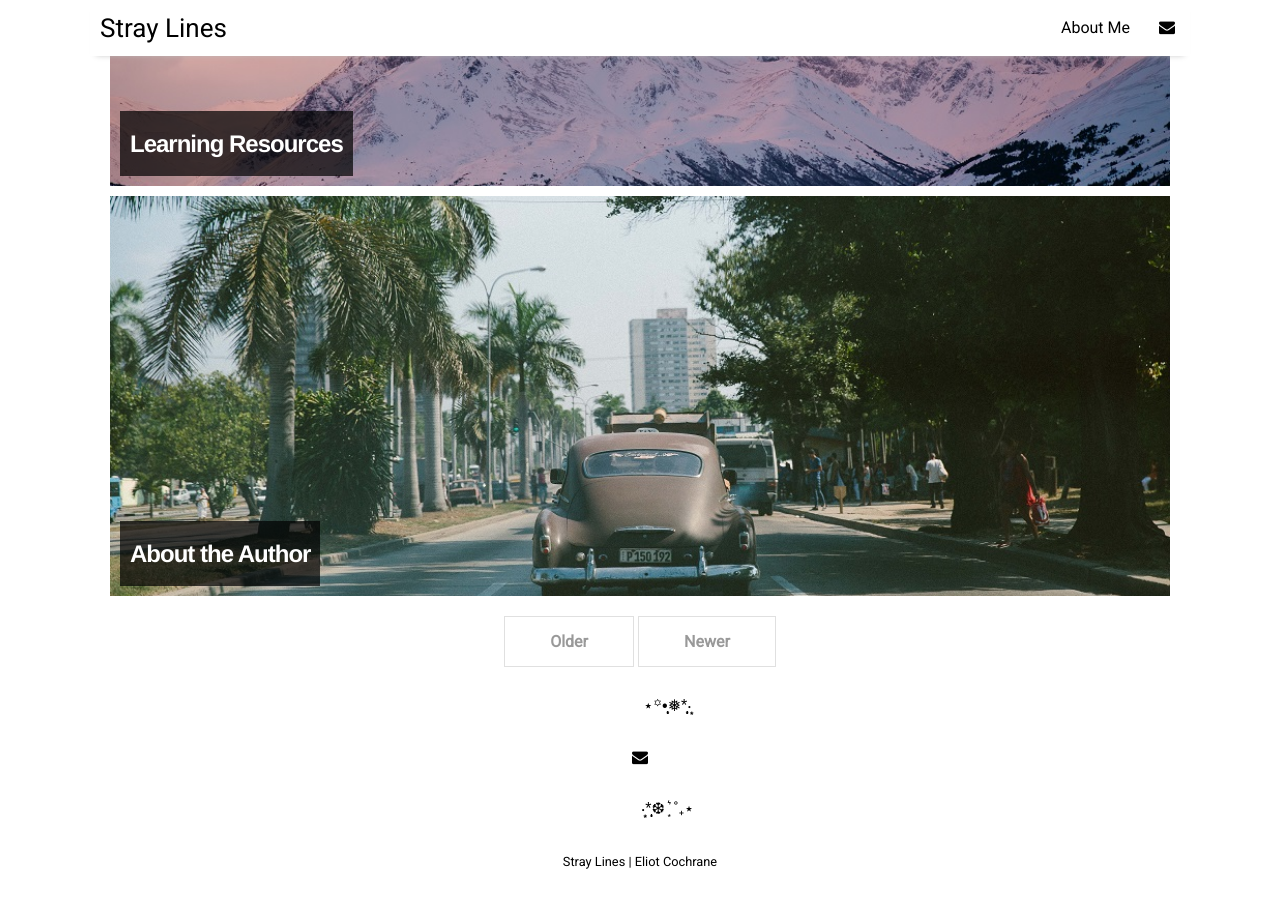
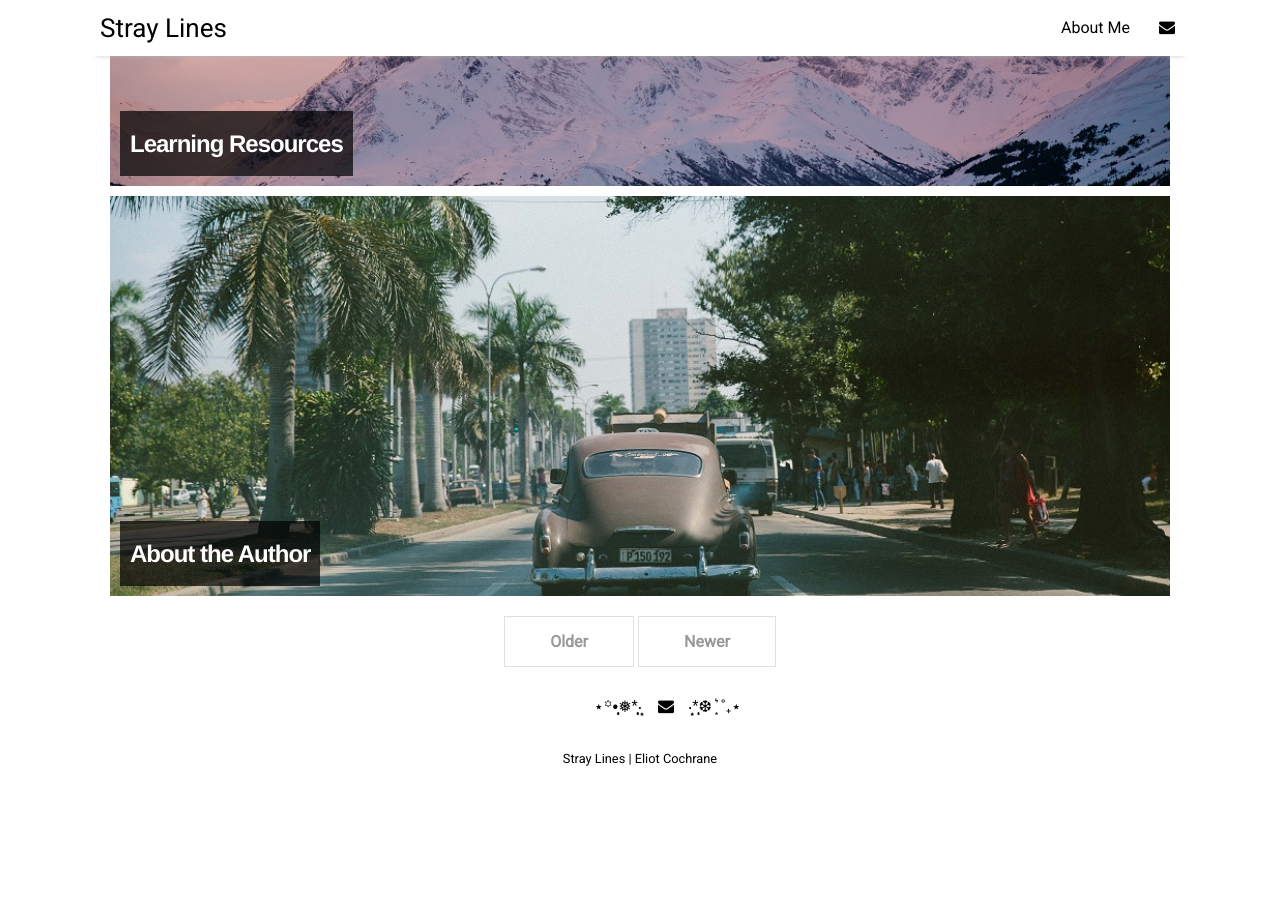
Before and after one commit to eliotcochrane/eliotcochrane.github.io, a Jekyll site: the page built from index.html, in a window 1280 px wide and 900 px high, scrolled down 1515 px. Built offline with Jekyll 4.4.1, drawn with Linux system fonts in a browser that asks for light colours; nearby versions of some CDN libraries; the list of posts is cut into pages by our own code; after the commit the page ends 2312 px from its top, so only the background shows below that.

Commit message:
Put snow in same line
-reduced additional </p> and <p> to put on same line

```diff
--- a/_includes/footer.html
+++ b/_includes/footer.html
@@ -1,6 +1,6 @@
 <footer class="footer">
   {% for item in site.data.settings.social %}
-    <p>⋆꙳•̩̩͙❅*̩̩͙‧͙</p><a href="{{ item.link }}" class="menu-link" target="_blank"><i class="fa fa-{{ item.icon }}" aria-hidden="true"></i></a><p>‧͙*̩̩͙❆ ͙͛ ˚₊⋆</p>
+    <p>⋆꙳•̩̩͙❅*̩̩͙‧͙<a href="{{ item.link }}" class="menu-link" target="_blank"><i class="fa fa-{{ item.icon }}" aria-hidden="true"></i></a>‧͙*̩̩͙❆ ͙͛ ˚₊⋆</p>
   {% endfor %}
   <div class="footer-description"><a href="{{ site.github.url }}/">{{ site.title }} | {{ site.author }}</a></div>
 </footer>
```
